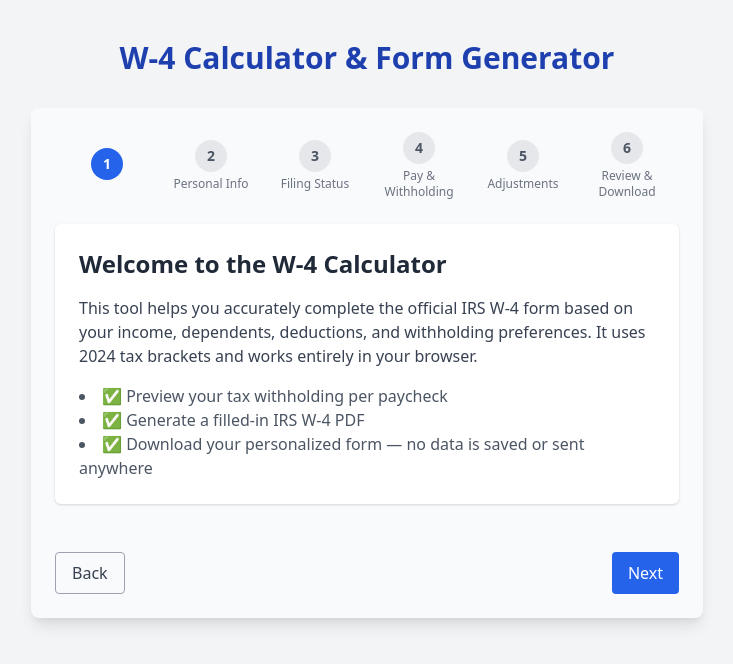
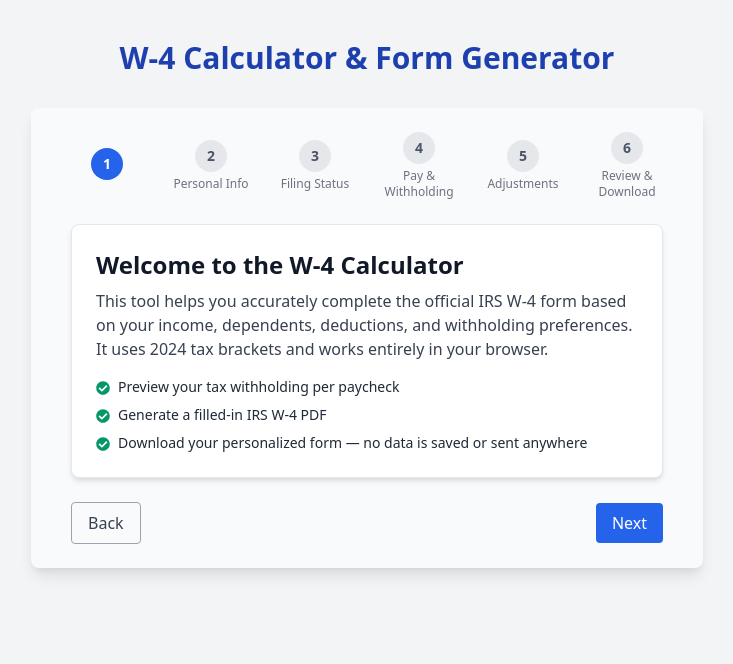
Before and after one commit to rsathyam/w4-calculator, a React (Create React App) app in the folder client/: page / in a window 1280 px wide. Shown: the top 664 px of the page, without its empty margins (273-1006 px from the left). Built offline with nearby package versions, Linux system fonts and the light colour scheme.

Commit message:
Fix styling in welcome

```diff
--- a/client/src/components/StepIntro.jsx
+++ b/client/src/components/StepIntro.jsx
@@ -1,18 +1,32 @@
 import React from 'react';
+import { FaCheckCircle } from 'react-icons/fa';
 
-export default function StepIntro({ onNext }) {
+export default function StepIntro() {
   return (
-    <div className="space-y-4 bg-white p-6 rounded-md shadow">
-      <h2 className="text-2xl font-bold text-gray-800">Welcome to the W-4 Calculator</h2>
-      <p className="text-gray-700">
-        This tool helps you accurately complete the official IRS W-4 form based on your income, dependents,
-        deductions, and withholding preferences. It uses 2024 tax brackets and works entirely in your browser.
-      </p>
-      <ul className="list-disc list-inside text-gray-600">
-        <li>✅ Preview your tax withholding per paycheck</li>
-        <li>✅ Generate a filled-in IRS W-4 PDF</li>
-        <li>✅ Download your personalized form — no data is saved or sent anywhere</li>
-      </ul>
+    <div className="space-y-6 px-4">
+      <div className="bg-white rounded-lg shadow-md border border-gray-200 p-6">
+        <h2 className="text-2xl font-bold text-gray-900 mb-2">
+          Welcome to the W-4 Calculator
+        </h2>
+        <p className="text-gray-700 mb-4">
+          This tool helps you accurately complete the official IRS W-4 form based on your income,
+          dependents, deductions, and withholding preferences. It uses 2024 tax brackets and works entirely in your browser.
+        </p>
+        <ul className="space-y-2">
+          <li className="flex items-start gap-2 text-sm text-gray-800">
+            <FaCheckCircle className="text-green-600 mt-1" />
+            Preview your tax withholding per paycheck
+          </li>
+          <li className="flex items-start gap-2 text-sm text-gray-800">
+            <FaCheckCircle className="text-green-600 mt-1" />
+            Generate a filled-in IRS W-4 PDF
+          </li>
+          <li className="flex items-start gap-2 text-sm text-gray-800">
+            <FaCheckCircle className="text-green-600 mt-1" />
+            Download your personalized form — no data is saved or sent anywhere
+          </li>
+        </ul>
+      </div>
     </div>
   );
 }
--- a/client/src/components/StepperForm.jsx
+++ b/client/src/components/StepperForm.jsx
@@ -38,7 +38,7 @@
       <StepIndicator steps={steps} current={currentStep} />
       <StepComponent form={form} setForm={setForm} onDownload={handleDownload} />
 
-      <div className="flex justify-between pt-6">
+      <div className="flex justify-between items-center mt-6 px-4">
         <button
           type="button"
           onClick={goBack}
```
